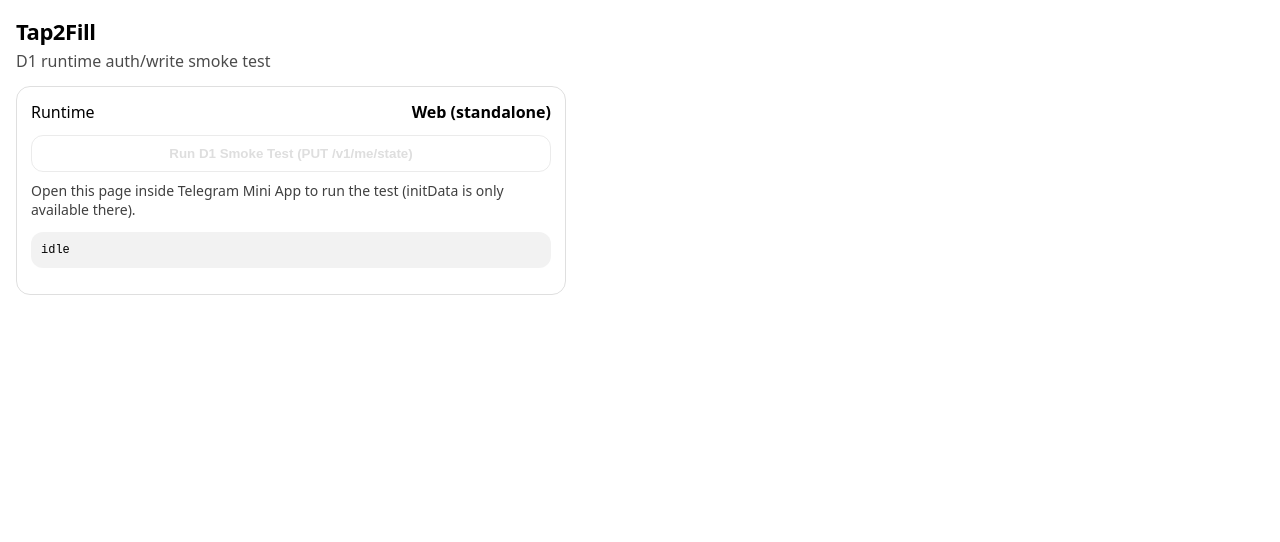
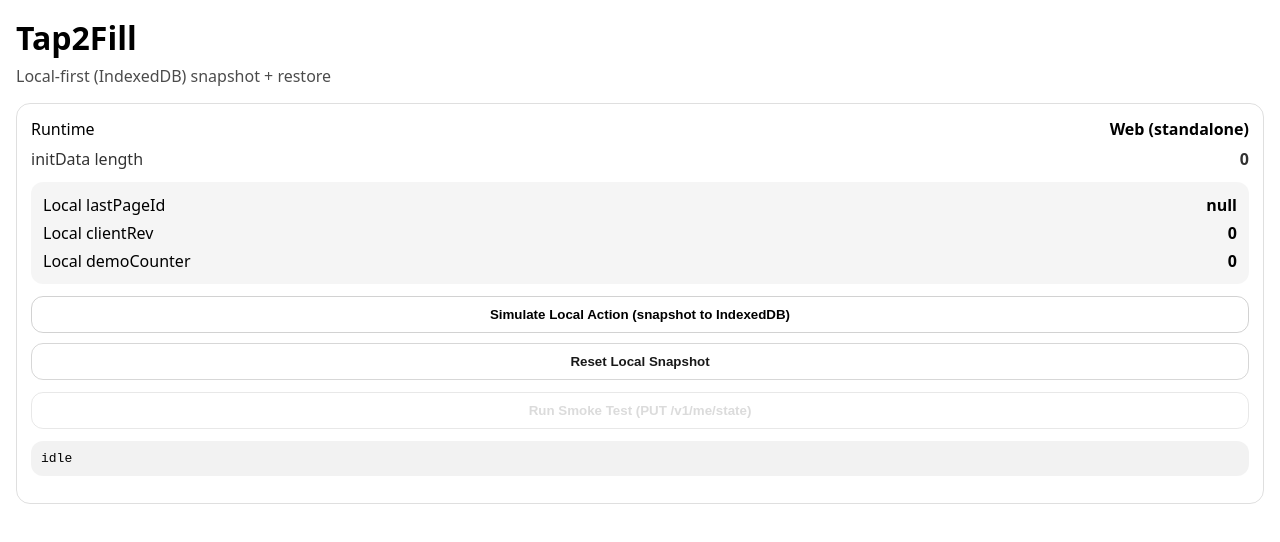
Before and after one commit to ios3kov/Tap2Fill, a React (Vite) app in the folder apps/web/: page / in a window 1280 px wide. Shown: the top 542 px of the page. Built offline with nearby package versions, Linux system fonts and the light colour scheme.

Commit message:
feat(web): local-first IndexedDB snapshot + restore

```diff
--- a/apps/web/src/app/App.tsx
+++ b/apps/web/src/app/App.tsx
@@ -1,52 +1,180 @@
-import { useEffect, useState } from "react";
-import { tmaBootstrap, isTma } from "../lib/tma";
+import { useEffect, useMemo, useState } from "react";
+import { getInitData, isTma, tmaBootstrap } from "../lib/tma";
 import { putMeState } from "../lib/api";
-import styles from "./App.module.css";
+import {
+  deletePageSnapshot,
+  loadLastPageId,
+  loadPageSnapshot,
+  saveLastPageId,
+  savePageSnapshot,
+  type PageSnapshotV1,
+} from "../local/snapshot";
 
-export function App() {
-  const [status, setStatus] = useState<string>("idle");
+const DEMO_PAGE_ID = "page_demo_1";
+const DEMO_CONTENT_HASH = "demo_hash_v1"; // later: real content_hash from pages catalog
+
+export default function App() {
+  const [out, setOut] = useState("idle");
+  const [tick, setTick] = useState(0);
+
+  // Local-first state (restored from IndexedDB on boot)
+  const [clientRev, setClientRev] = useState(0);
+  const [demoCounter, setDemoCounter] = useState(0);
+  const [lastPageId, setLastPageId] = useState<string | null>(null);
 
   useEffect(() => {
     tmaBootstrap();
+    const id = window.setInterval(() => setTick((t) => t + 1), 250);
+    window.setTimeout(() => window.clearInterval(id), 3000);
+    return () => window.clearInterval(id);
   }, []);
 
-  async function onSmokeTest() {
-    setStatus("calling...");
+  // Restore local snapshots on open (no network required).
+  useEffect(() => {
+    let cancelled = false;
+    (async () => {
+      const lp = await loadLastPageId();
+      const snap = await loadPageSnapshot(DEMO_PAGE_ID, DEMO_CONTENT_HASH);
+
+      if (cancelled) return;
+      setLastPageId(lp);
+      if (snap) {
+        setClientRev(snap.clientRev);
+        setDemoCounter(snap.demoCounter);
+      }
+    })();
+    return () => {
+      cancelled = true;
+    };
+  }, []);
+
+  const initDataLen = useMemo(() => getInitData().length, [tick]);
+  const runtimeLabel = isTma() ? "Telegram Mini App" : "Web (standalone)";
+
+  async function runSmokePutState() {
+    setOut("calling...");
     try {
-      const payload = await putMeState("page_demo_1");
-      setStatus(`OK: ${JSON.stringify(payload)}`);
+      const res = await putMeState(DEMO_PAGE_ID);
+      setOut(`OK: ${JSON.stringify(res)}`);
     } catch (e) {
-      setStatus(`ERR: ${(e as Error).message}`);
+      setOut(`ERR: ${(e as Error).message}`);
     }
   }
 
+  // Local-first "action": increments local state and immediately snapshots to IndexedDB.
+  async function simulateLocalAction() {
+    const nextRev = clientRev + 1;
+    const nextCounter = demoCounter + 1;
+
+    setClientRev(nextRev);
+    setDemoCounter(nextCounter);
+
+    const snap: PageSnapshotV1 = {
+      schemaVersion: 1,
+      pageId: DEMO_PAGE_ID,
+      contentHash: DEMO_CONTENT_HASH,
+      clientRev: nextRev,
+      demoCounter: nextCounter,
+      updatedAtMs: Date.now(),
+    };
+    await savePageSnapshot(snap);
+
+    const newLast = DEMO_PAGE_ID;
+    setLastPageId(newLast);
+    await saveLastPageId(newLast);
+  }
+
+  async function resetLocal() {
+    await deletePageSnapshot(DEMO_PAGE_ID, DEMO_CONTENT_HASH);
+    await saveLastPageId(null);
+    setClientRev(0);
+    setDemoCounter(0);
+    setLastPageId(null);
+  }
+
   return (
-    <div className={styles.app}>
-      <header className={styles.header}>
-        <div className={styles.title}>Tap2Fill</div>
-        <div className={styles.subtitle}>D1 runtime auth/write smoke test</div>
-      </header>
+    <div style={{ padding: 16, fontFamily: "system-ui, -apple-system, Segoe UI, Roboto, Arial" }}>
+      <h1 style={{ margin: 0 }}>Tap2Fill</h1>
+      <p style={{ opacity: 0.7, marginTop: 6 }}>Local-first (IndexedDB) snapshot + restore</p>
 
-      <main className={styles.main}>
-        <section className={styles.card}>
-          <div className={styles.row}>
-            <span>Runtime</span>
-            <strong>{isTma() ? "Telegram Mini App" : "Web (standalone)"}</strong>
+      <div style={{ border: "1px solid rgba(127,127,127,0.25)", borderRadius: 14, padding: 14 }}>
+        <div style={{ display: "flex", justifyContent: "space-between", gap: 12 }}>
+          <span>Runtime</span>
+          <strong>{runtimeLabel}</strong>
+        </div>
+
+        <div style={{ display: "flex", justifyContent: "space-between", gap: 12, marginTop: 8, opacity: 0.8 }}>
+          <span>initData length</span>
+          <strong>{initDataLen}</strong>
+        </div>
+
+        <div style={{ marginTop: 12, padding: 12, borderRadius: 12, background: "rgba(127,127,127,0.08)" }}>
+          <div style={{ display: "flex", justifyContent: "space-between", gap: 12 }}>
+            <span>Local lastPageId</span>
+            <strong>{lastPageId ?? "null"}</strong>
           </div>
+          <div style={{ display: "flex", justifyContent: "space-between", gap: 12, marginTop: 6 }}>
+            <span>Local clientRev</span>
+            <strong>{clientRev}</strong>
+          </div>
+          <div style={{ display: "flex", justifyContent: "space-between", gap: 12, marginTop: 6 }}>
+            <span>Local demoCounter</span>
+            <strong>{demoCounter}</strong>
+          </div>
+        </div>
 
-          <button className={styles.button} type="button" onClick={onSmokeTest} disabled={!isTma()}>
-            Run D1 Smoke Test (PUT /v1/me/state)
-          </button>
+        <button
+          onClick={simulateLocalAction}
+          style={{
+            marginTop: 12,
+            width: "100%",
+            padding: "10px 12px",
+            borderRadius: 12,
+            border: "1px solid rgba(127,127,127,0.35)",
+            background: "transparent",
+            fontWeight: 650,
+          }}
+        >
+          Simulate Local Action (snapshot to IndexedDB)
+        </button>
 
-          {!isTma() && (
-            <div className={styles.note}>
-              Open this page inside Telegram Mini App to run the test (initData is only available there).
-            </div>
-          )}
+        <button
+          onClick={resetLocal}
+          style={{
+            marginTop: 10,
+            width: "100%",
+            padding: "10px 12px",
+            borderRadius: 12,
+            border: "1px solid rgba(127,127,127,0.35)",
+            background: "transparent",
+            fontWeight: 650,
+            opacity: 0.9,
+          }}
+        >
+          Reset Local Snapshot
+        </button>
 
-          <pre className={styles.pre}>{status}</pre>
-        </section>
-      </main>
+        <button
+          onClick={runSmokePutState}
+          disabled={initDataLen === 0}
+          style={{
+            marginTop: 12,
+            width: "100%",
+            padding: "10px 12px",
+            borderRadius: 12,
+            border: "1px solid rgba(127,127,127,0.35)",
+            background: "transparent",
+            fontWeight: 650,
+            opacity: initDataLen === 0 ? 0.5 : 1,
+          }}
+        >
+          Run Smoke Test (PUT /v1/me/state)
+        </button>
+
+        <pre style={{ marginTop: 12, padding: 10, borderRadius: 12, background: "rgba(127,127,127,0.10)" }}>
+          {out}
+        </pre>
+      </div>
     </div>
   );
 }
--- a/apps/web/src/lib/api.ts
+++ b/apps/web/src/lib/api.ts
@@ -1,22 +1,29 @@
 import { getInitData } from "./tma";
 
-function apiBase(): string {
-  return "https://tap2fill-worker.os3kov.workers.dev";
+const API_BASE = "https://tap2fill-worker.os3kov.workers.dev";
+
+type Json = Record<string, unknown>;
+
+async function httpJson<T extends Json>(path: string, init?: RequestInit): Promise<T> {
+  const res = await fetch(`${API_BASE}${path}`, {
+    ...init,
+    headers: {
+      "content-type": "application/json",
+      "x-tg-init-data": getInitData(),
+      ...(init?.headers ?? {}),
+    },
+  });
+
+  const text = await res.text();
+  if (!res.ok) {
+    throw new Error(`${res.status} ${text}`);
+  }
+  return JSON.parse(text) as T;
 }
 
-export async function putMeState(lastPageId: string | null): Promise<unknown> {
-  const initData = getInitData();
-
-  const res = await fetch(`${apiBase()}/v1/me/state`, {
+export function putMeState(lastPageId: string | null) {
+  return httpJson<{ ok: true; state: unknown }>("/v1/me/state", {
     method: "PUT",
-    headers: {
-      "content-type": "application/json",
-      "x-tg-init-data": initData,
-    },
     body: JSON.stringify({ lastPageId }),
   });
-
-  const json = await res.json().catch(() => ({}));
-  if (!res.ok) throw new Error(`${res.status} ${JSON.stringify(json)}`);
-  return json;
 }
--- a/apps/web/src/lib/tma.ts
+++ b/apps/web/src/lib/tma.ts
@@ -1,29 +1,30 @@
-export type TmaWebApp = {
-  ready: () => void;
-  expand: () => void;
-  initData?: string;
-};
-
-export function getWebApp(): TmaWebApp | null {
-  const w = window as unknown as { Telegram?: { WebApp?: TmaWebApp } };
-  return w.Telegram?.WebApp ?? null;
+declare global {
+  interface Window {
+    Telegram?: {
+      WebApp?: {
+        initData?: string;
+        ready?: () => void;
+        expand?: () => void;
+      };
+    };
+  }
 }
 
 export function isTma(): boolean {
-  return Boolean(getWebApp());
+  return Boolean(window.Telegram?.WebApp);
 }
 
 export function getInitData(): string {
-  return String(getWebApp()?.initData ?? "");
+  return window.Telegram?.WebApp?.initData ?? "";
 }
 
 export function tmaBootstrap(): void {
-  const wa = getWebApp();
+  const wa = window.Telegram?.WebApp;
   if (!wa) return;
   try {
-    wa.ready();
-    wa.expand();
+    wa.ready?.();
+    wa.expand?.();
   } catch {
-    // no-op
+    // no-op: defensive; TMA APIs differ across clients
   }
 }
--- a/apps/web/src/main.tsx
+++ b/apps/web/src/main.tsx
@@ -1,6 +1,6 @@
 import React from "react";
 import ReactDOM from "react-dom/client";
-import { App } from "./app/App";
+import App from "./app/App";
 import "./index.css";
 
 ReactDOM.createRoot(document.getElementById("root")!).render(
```
Also changed, not shown: apps/web/src/App.tsx (deleted, +0 -181 lines), 1 other file (tests, documents, lock files or other folders).
